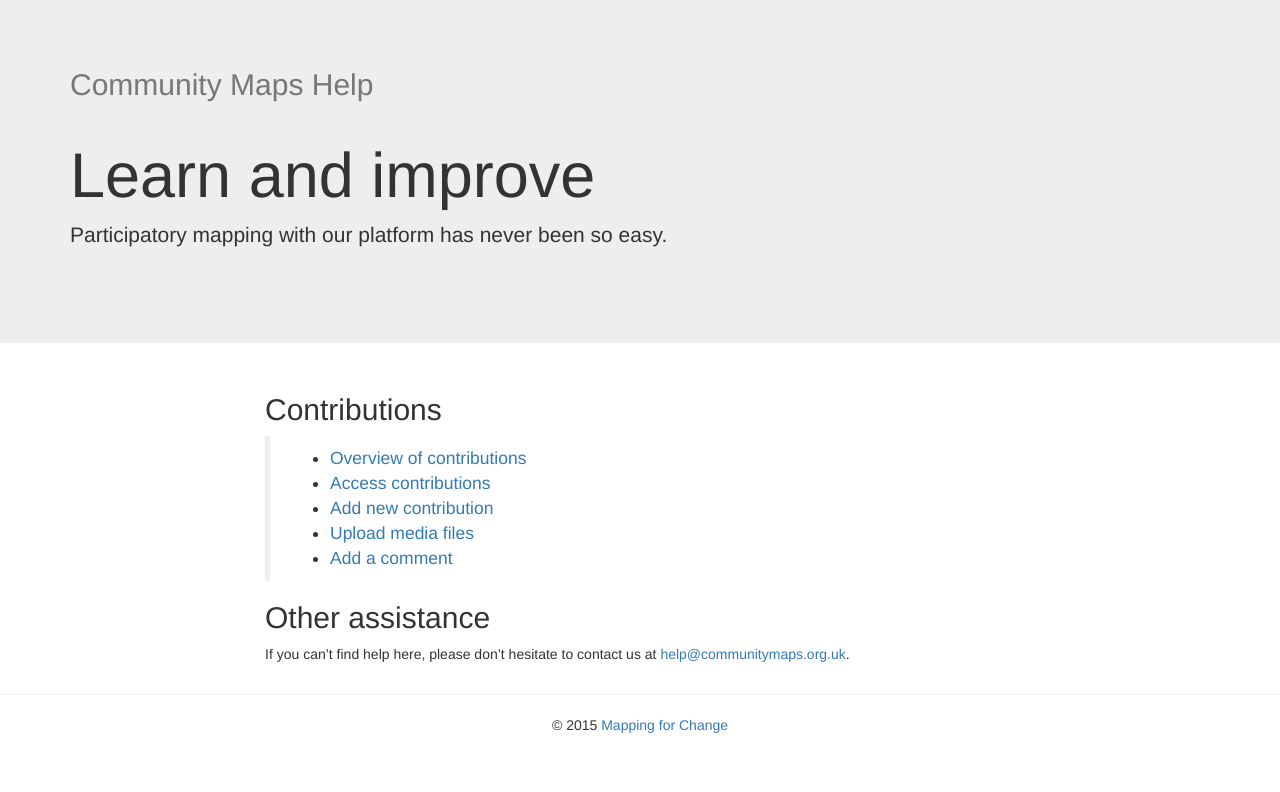
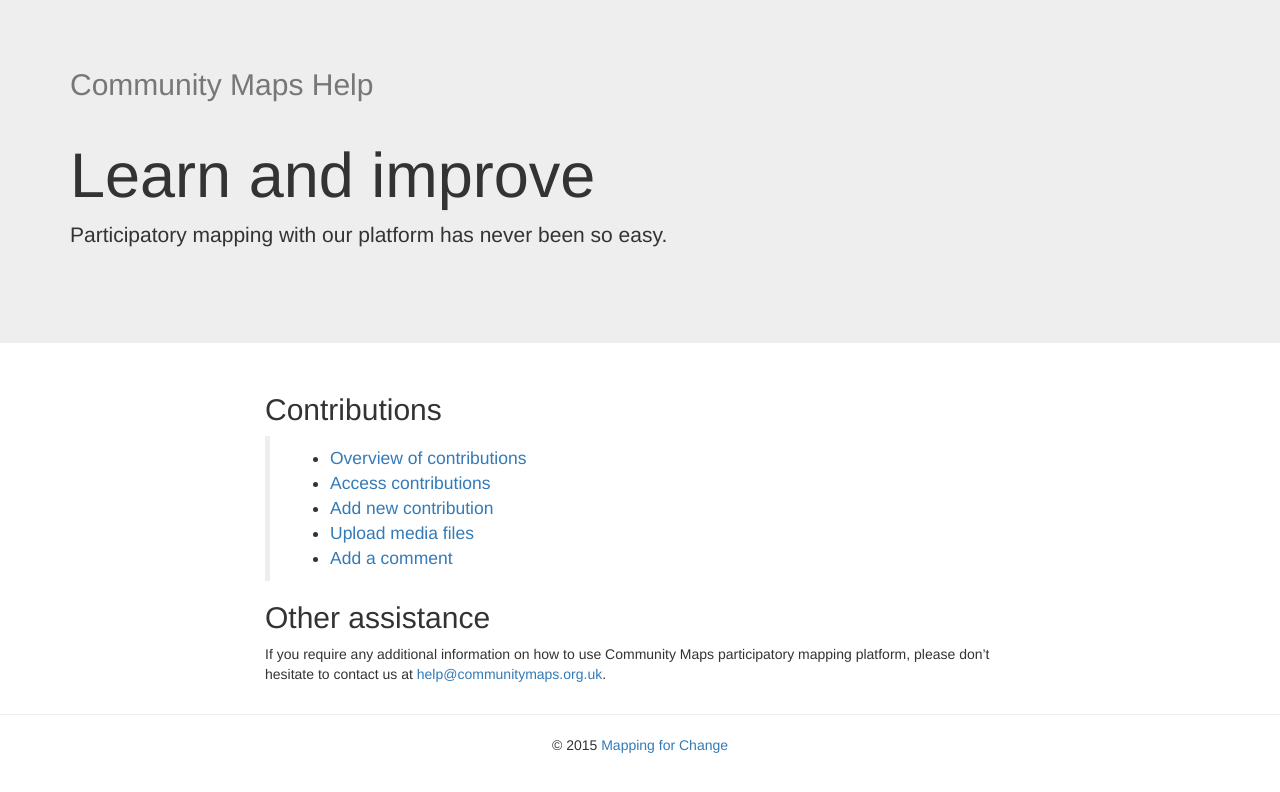
Before and after one commit to ExCiteS/communitymaps-help, a Jekyll site: the page built from _en/index.md, in a window 1280 px wide. Shown: the top 792 px of the page. Built offline with Jekyll 4.4.1, drawn with Linux system fonts in a browser that asks for light colours; nearby versions of some CDN libraries.

Commit message:
Improvement in other assistance

```diff
--- a/_en/index.md
+++ b/_en/index.md
@@ -14,4 +14,4 @@ subtitle: "Participatory mapping with our platform has never been so easy."
 
 ## Other assistance
 
-If you can’t find help here, please don’t hesitate to contact us at [help@communitymaps.org.uk](mailto:help@communitymaps.org.uk).
+If you require any additional information on how to use Community Maps participatory mapping platform, please don’t hesitate to contact us at [help@communitymaps.org.uk](mailto:help@communitymaps.org.uk).
```
